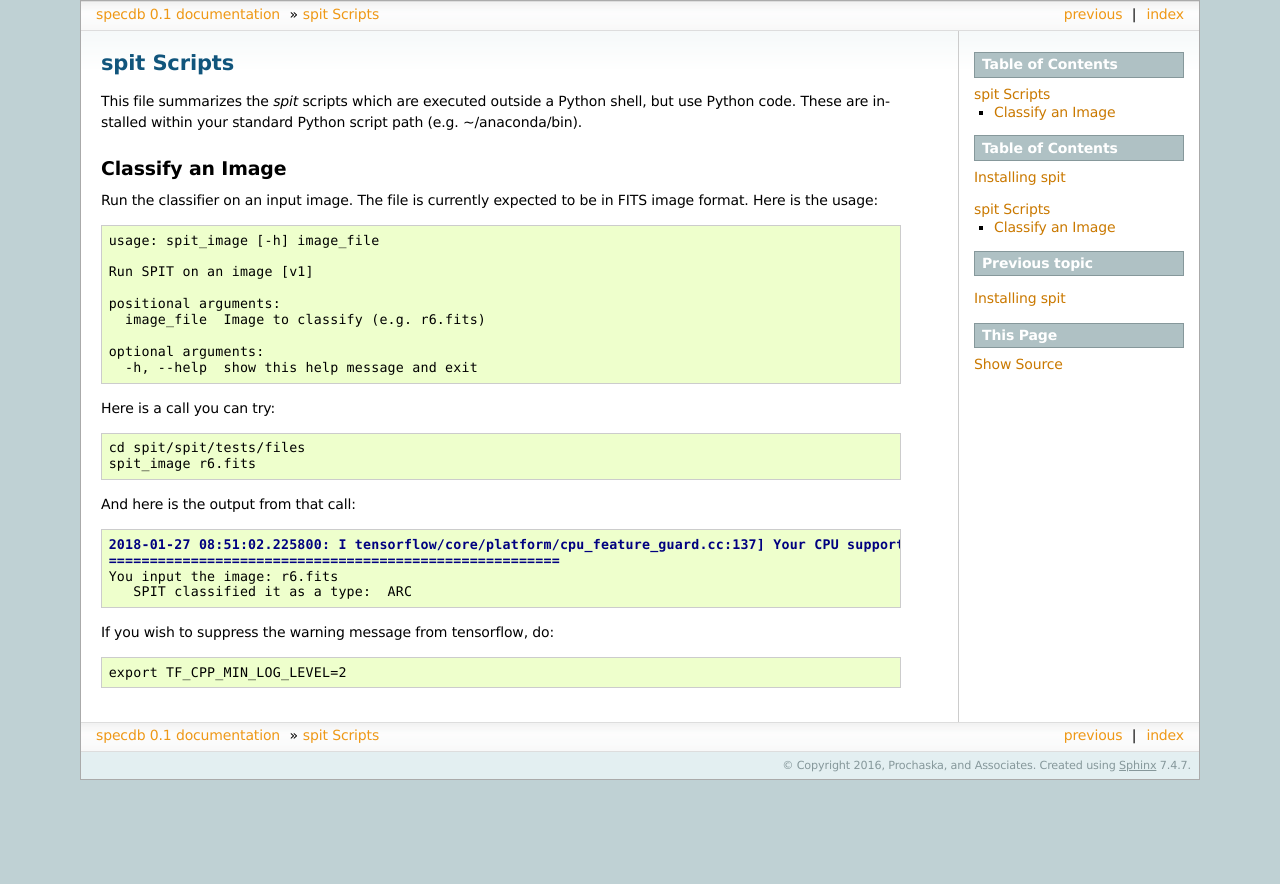
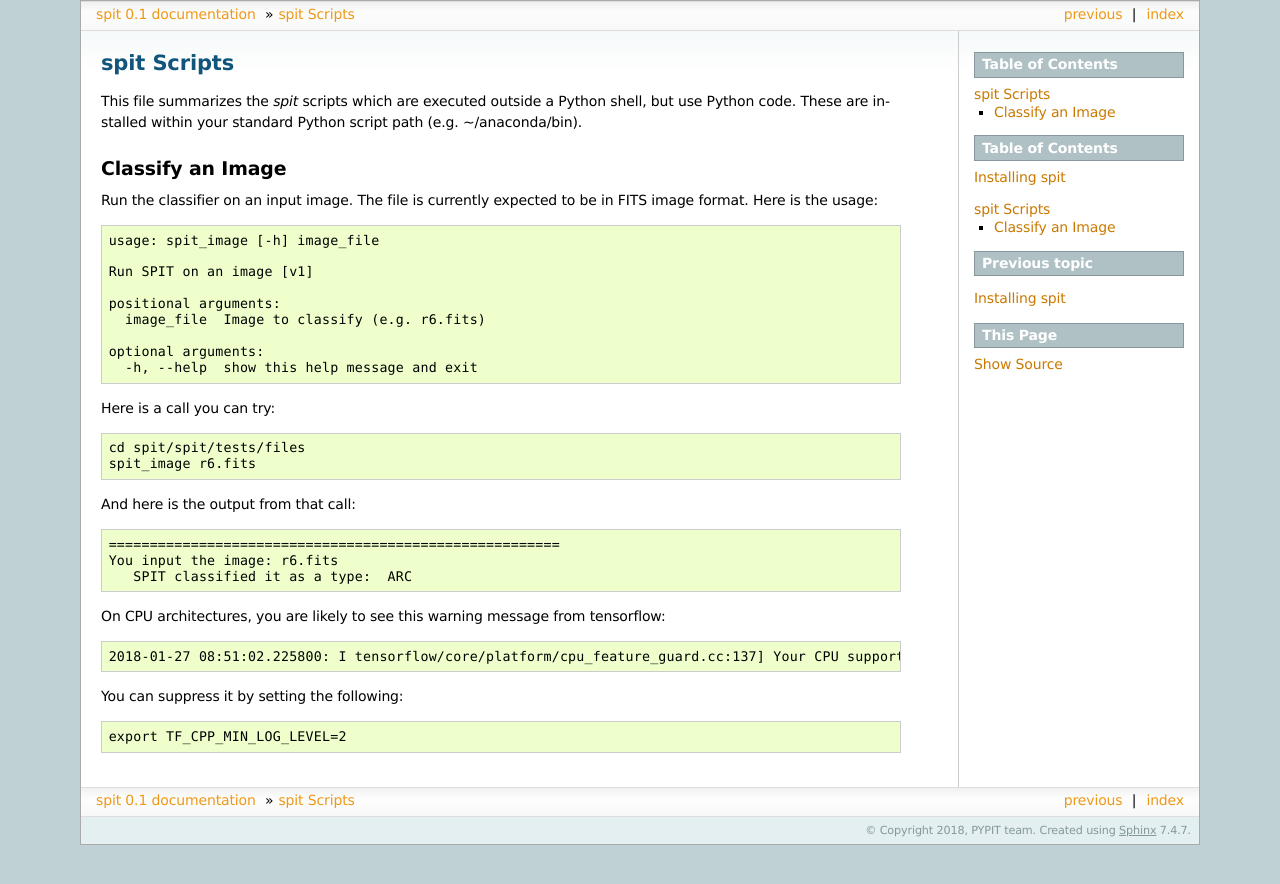
Before and after one commit to pypeit/spit, a Sphinx documentation site: the page built from docs/scripts.rst, in a window 1280 px wide. Shown: the top 884 px of the page. Built offline with Sphinx 7.4.7, drawn with Linux system fonts in a browser that asks for light colours.

Commit message:
test fixes and docs

```diff
--- a/docs/conf.py
+++ b/docs/conf.py
@@ -19,7 +19,7 @@ import shlex
 # If extensions (or modules to document with autodoc) are in another directory,
 # add these directories to sys.path here. If the directory is relative to the
 # documentation root, use os.path.abspath to make it absolute, like shown here.
-sys.path.insert(0, os.path.abspath('../specdb'))
+sys.path.insert(0, os.path.abspath('../spit'))
 
 # -- General configuration ------------------------------------------------
 
@@ -67,8 +67,8 @@ source_suffix = '.rst'
 master_doc = 'index'
 
 # General information about the project.
-project = u'specdb'
-copyright = u'2016, Prochaska, and Associates'
+project = u'spit'
+copyright = u'2018, PYPIT team'
 author = u'Prochaska, and Associates'
 
 # The version info for the project you're documenting, acts as replacement for
@@ -224,7 +224,7 @@ html_sidebars = {
 #html_search_scorer = 'scorer.js'
 
 # Output file base name for HTML help builder.
-htmlhelp_basename = 'specdb'
+htmlhelp_basename = 'spit'
 
 # -- Options for LaTeX output ---------------------------------------------
 
@@ -246,7 +246,7 @@ latex_elements = {
 # (source start file, target name, title,
 #  author, documentclass [howto, manual, or own class]).
 latex_documents = [
-  (master_doc, 'specdb.tex', u'specdb Documentation',
+  (master_doc, 'spit.tex', u'spit Documentation',
    u'Prochaska, and Associates', 'manual'),
 ]
 
@@ -276,7 +276,7 @@ latex_documents = [
 # One entry per manual page. List of tuples
 # (source start file, name, description, authors, manual section).
 man_pages = [
-    (master_doc, 'specdb', u'specdb Documentation',
+    (master_doc, 'spit', u'spit Documentation',
      [author], 1)
 ]
 
@@ -290,8 +290,8 @@ man_pages = [
 # (source start file, target name, title, author,
 #  dir menu entry, description, category)
 texinfo_documents = [
-  (master_doc, 'specdb', u'specdb Documentation',
-   author, 'specdb', 'One line description of project.',
+  (master_doc, 'spit', u'spit Documentation',
+   author, 'spit', 'One line description of project.',
    'Miscellaneous'),
 ]
 
--- a/docs/scripts.rst
+++ b/docs/scripts.rst
@@ -35,11 +35,14 @@ Here is a call you can try::
 
 And here is the output from that call::
 
-    2018-01-27 08:51:02.225800: I tensorflow/core/platform/cpu_feature_guard.cc:137] Your CPU supports instructions that this TensorFlow binary was not compiled to use: SSE4.1 SSE4.2 AVX AVX2 FMA
     =======================================================
     You input the image: r6.fits
        SPIT classified it as a type:  ARC
 
-If you wish to suppress the warning message from tensorflow, do::
+On CPU architectures, you are likely to see this warning message from tensorflow::
+
+    2018-01-27 08:51:02.225800: I tensorflow/core/platform/cpu_feature_guard.cc:137] Your CPU supports instructions that this TensorFlow binary was not compiled to use: SSE4.1 SSE4.2 AVX AVX2 FMA
+
+You can suppress it by setting the following::
 
     export TF_CPP_MIN_LOG_LEVEL=2
```
Also changed, not shown: .travis.yml, 2 other files.
